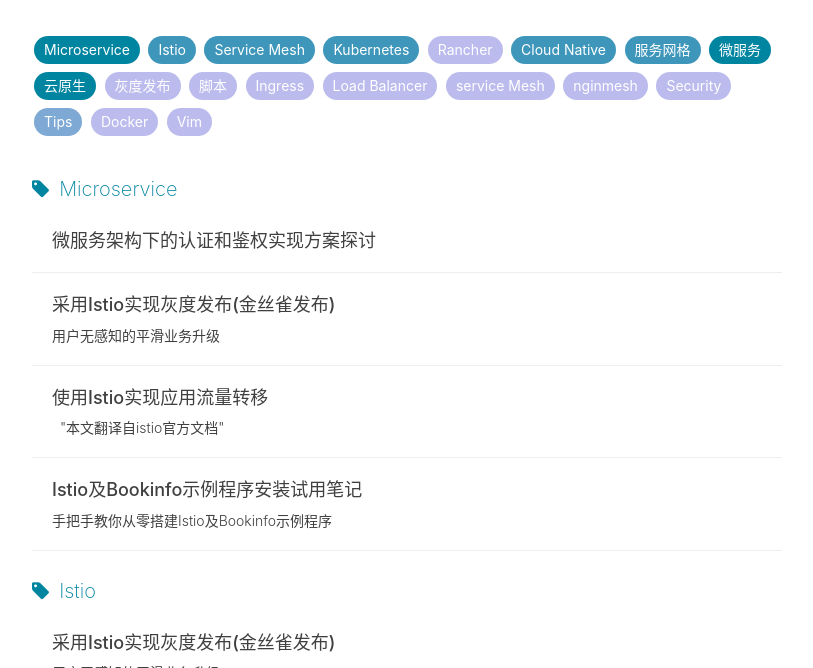
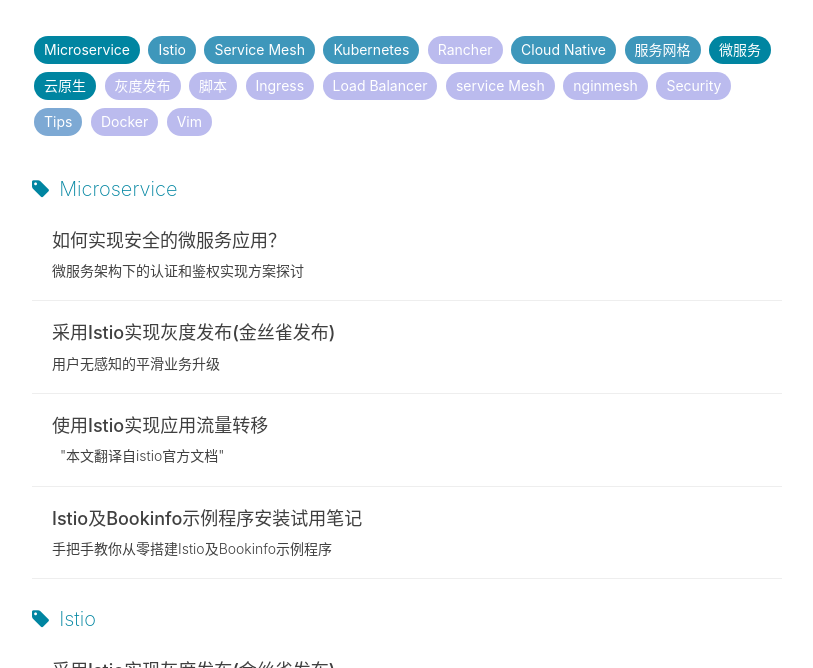
Before and after one commit to zhaohuabing/jekyll_blog_backup, a Jekyll site: the page built from tags.html, in a window 1280 px wide and 900 px high, cut to the strip 232-900 px from the top of the window. Shown: the whole strip, without its empty margins (233-1046 px from the left). Built offline with Jekyll 4.4.1, drawn with Linux system fonts in a browser that asks for light colours; nearby versions of some CDN libraries; comment, search, counter and statistics services are not loaded.

Commit message:
update post
Signed-off-by: HuabingZhao <zhao.huabing@zte.com.cn>

```diff
--- a/_posts/2018-02-03-authentication-and-authorization-of-microservice.markdown
+++ b/_posts/2018-02-03-authentication-and-authorization-of-microservice.markdown
@@ -1,7 +1,7 @@
 ---
 layout:     post
-title:      "微服务架构下的认证和鉴权实现方案探讨"
-subtitle:   ""
+title:      "如何实现安全的微服务应用？"
+subtitle:   "微服务架构下的认证和鉴权实现方案探讨"
 description: "微服务架构下的认证和鉴权实现方案探讨。"
 date:       2018-02-03 12:00:00
 author:     "赵化冰"
```
